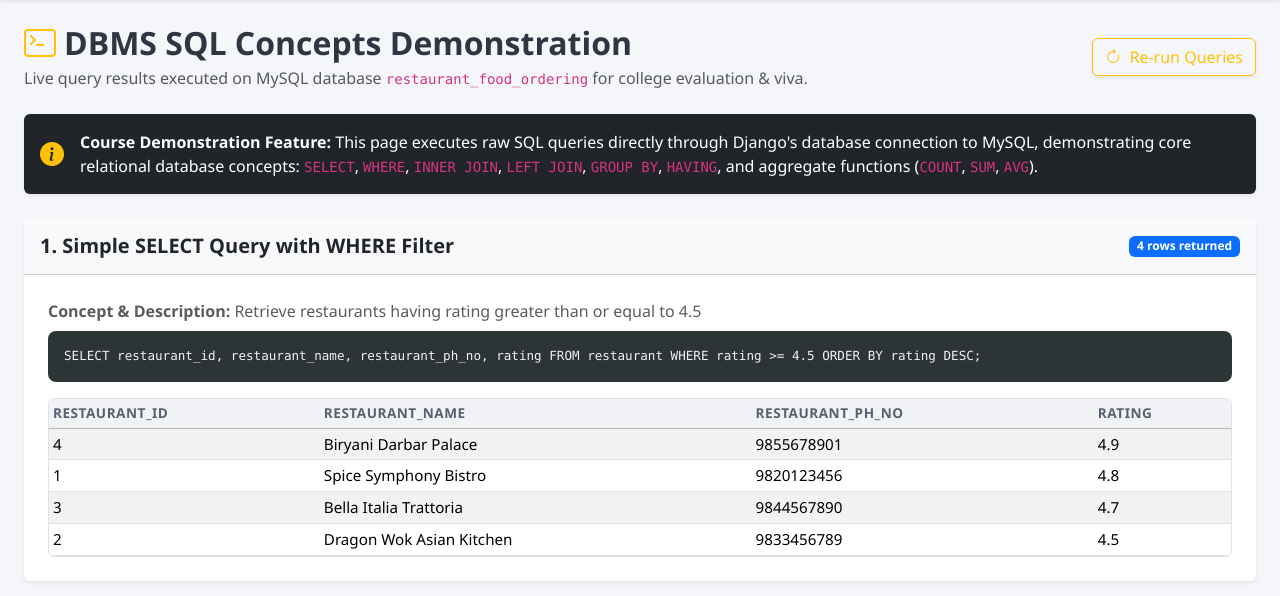
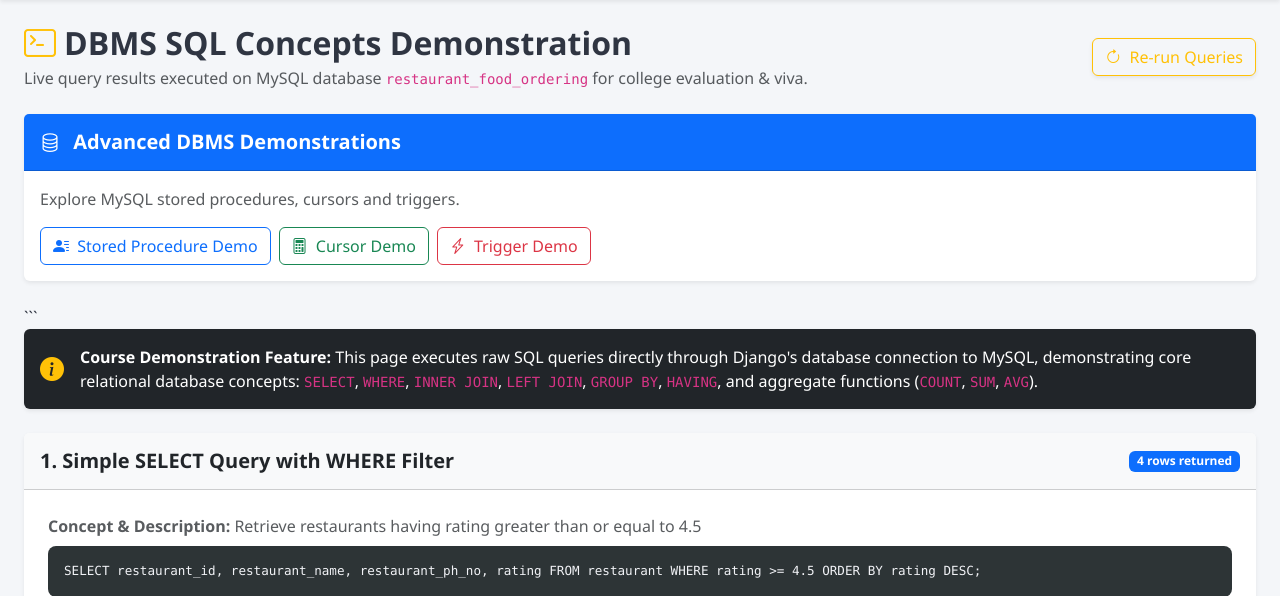
Before and after one commit to RobinDD07/restaurant-food-ordering-system, a Django app: page /queries-demo/ in a window 1280 px wide. Shown: the part 80-676 px from the top of the page. Run offline with Django 5.2, Linux system fonts and the light colour scheme; data comes from the database, SQL or seed files in the repository.

Commit message:
added triggers/procedures/cursor

````diff
--- a/ordering/templates/ordering/dbms_queries.html
+++ b/ordering/templates/ordering/dbms_queries.html
@@ -20,6 +20,45 @@
 </div>
 
 <!-- Overview Card -->
+<!-- Stored Procedure, Cursor and Trigger Demonstrations -->
+<div class="card shadow-sm border-0 mb-4">
+    <div class="card-header bg-primary text-white py-3">
+        <h5 class="fw-bold mb-0">
+            <i class="bi bi-database me-2"></i>
+            Advanced DBMS Demonstrations
+        </h5>
+    </div>
+
+    <div class="card-body p-3">
+        <p class="text-muted mb-3">
+            Explore MySQL stored procedures, cursors and triggers.
+        </p>
+
+        <div class="d-flex flex-wrap gap-2">
+
+            <a href="{% url 'customer_orders_procedure' %}"
+               class="btn btn-outline-primary">
+                <i class="bi bi-person-lines-fill me-1"></i>
+                Stored Procedure Demo
+            </a>
+
+            <a href="{% url 'cursor_revenue_procedure' %}"
+               class="btn btn-outline-success">
+                <i class="bi bi-calculator me-1"></i>
+                Cursor Demo
+            </a>
+
+            <a href="{% url 'trigger_audit_demo' %}"
+               class="btn btn-outline-danger">
+                <i class="bi bi-lightning-charge me-1"></i>
+                Trigger Demo
+            </a>
+
+        </div>
+    </div>
+</div>
+```
+
 <div class="alert alert-dark bg-dark text-white border-0 shadow-sm p-3 mb-4">
     <div class="d-flex align-items-center">
         <i class="bi bi-info-circle-fill text-warning fs-4 me-3"></i>
--- a/ordering/urls.py
+++ b/ordering/urls.py
@@ -64,6 +64,11 @@ urlpatterns = [
     # DBMS Queries Live Demo
     path('queries-demo/', views.dbms_queries_demo, name='dbms_queries_demo'),
 
+    # Stored Procedure Demo
+    path('customer-orders-procedure/', views.customer_orders_procedure, name='customer_orders_procedure'),
+    path('cursor-revenue-procedure/', views.cursor_revenue_procedure, name='cursor_revenue_procedure'),
+    path('trigger-audit/', views.trigger_audit_demo, name='trigger_audit_demo'),
+
     # API endpoints
     path('api/', include(router.urls)),
     path('api/dashboard-stats/', api_views.dashboard_stats_api, name='api_dashboard_stats'),
--- a/ordering/views.py
+++ b/ordering/views.py
@@ -558,3 +558,100 @@ ORDER BY fb.rating DESC;"""
                 })
 
     return render(request, 'ordering/dbms_queries.html', {'results': results})
+
+
+
+# ==========================================
+# 10. STORED PROCEDURE DEMONSTRATION
+# ==========================================
+def customer_orders_procedure(request):
+    orders = []
+    customer_id = None
+    error = None
+
+    if request.method == 'POST':
+        customer_id = request.POST.get('customer_id', '').strip()
+
+        if not customer_id.isdigit():
+            error = "Please enter a valid customer ID."
+        else:
+            try:
+                with connection.cursor() as cursor:
+                    cursor.execute(
+                        "CALL restaurant_food_ordering.GetCustomerOrders(%s)",
+                        [int(customer_id)]
+                    )
+                    columns = [column[0] for column in cursor.description]
+                    orders = [
+                        dict(zip(columns, row))
+                        for row in cursor.fetchall()
+                    ]
+
+                    # Consume any remaining result sets before reusing
+                    # the MySQL connection.
+                    while cursor.nextset():
+                        pass
+
+            except Exception as e:
+                error = str(e)
+
+    return render(request, 'ordering/customer_orders_procedure.html', {
+        'orders': orders,
+        'customer_id': customer_id,
+        'error': error,
+    })
+
+
+def cursor_revenue_procedure(request):
+    total_revenue = None
+    error = None
+
+    if request.method == 'POST':
+        try:
+            with connection.cursor() as cursor:
+                cursor.execute(
+                    "CALL restaurant_food_ordering.CalculateRevenueUsingCursor()"
+                )
+
+                row = cursor.fetchone()
+                if row:
+                    total_revenue = row[0]
+
+                # Consume any remaining result sets.
+                while cursor.nextset():
+                    pass
+
+        except Exception as e:
+            error = str(e)
+
+    return render(request, 'ordering/cursor_revenue_procedure.html', {
+        'total_revenue': total_revenue,
+        'error': error,
+    })
+
+
+def trigger_audit_demo(request):
+    audit_records = []
+    error = None
+
+    try:
+        with connection.cursor() as cursor:
+            cursor.execute("""
+                SELECT audit_id, order_id, action_type, action_time
+                FROM order_audit
+                ORDER BY audit_id DESC
+            """)
+
+            columns = [column[0] for column in cursor.description]
+            audit_records = [
+                dict(zip(columns, row))
+                for row in cursor.fetchall()
+            ]
+
+    except Exception as e:
+        error = str(e)
+
+    return render(request, 'ordering/trigger_audit_demo.html', {
+        'audit_records': audit_records,
+        'error': error,
+    })
````
Also changed, not shown: ordering/templates/ordering/cursor_revenue_procedure.html (added, +38 -0 lines), ordering/templates/ordering/customer_orders_procedure.html (added, +82 -0 lines), ordering/templates/ordering/trigger_audit_demo.html (added, +63 -0 lines).
